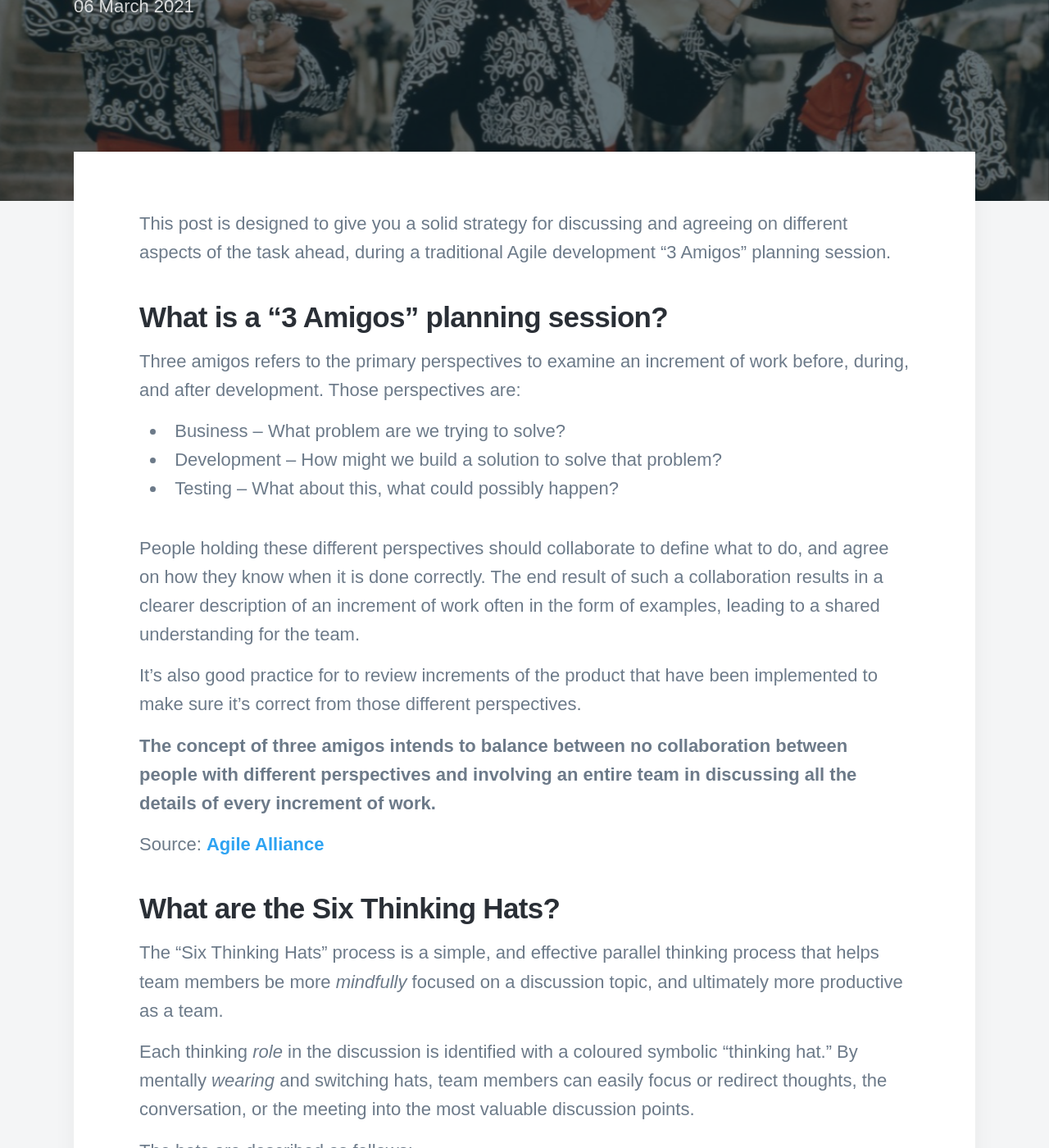
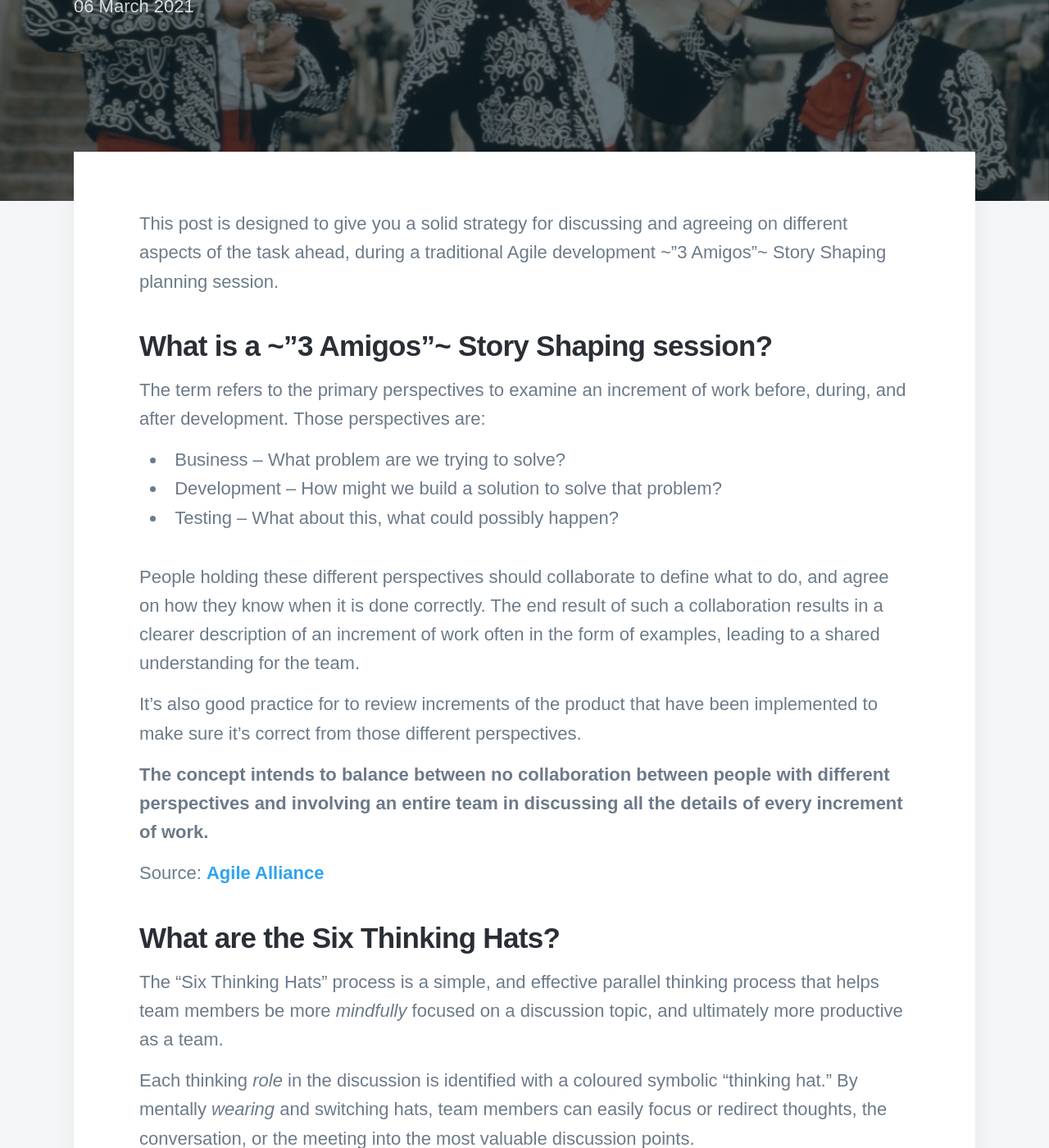
Before and after one commit to TheTestingMuse/thetestingmuse.github.io, a Jekyll site: the page built from _posts/2021-03-06-six-story-shaping-hats.md, in a window 1280 px wide and 1400 px high, scrolled down 412 px. Shown: the whole window at 82% size. Built offline with Jekyll 4.4.1, drawn with Linux system fonts in a browser that asks for light colours; nearby versions of some CDN libraries; some web fonts are replaced; some of the changed text lies outside the part shown.

Commit message:
Update and rename 2021-03-06-six-3-amigos-hats.md to 2021-03-06-six-story-shaping-hats.md

```diff
--- a/_posts/2021-03-06-six-3-amigos-hats.md
+++ b/_posts/2021-03-06-six-story-shaping-hats.md
@@ -1,24 +1,25 @@
 ---
 layout: post
-title: Six 3 Amigos Hats
+title: Six Story Shaping Hats
 subtitle: 6th Mar 2021
 description: "... Hopefully this post will start you off thinking about how the Six Thinking Hats might help your teams to discuss and agree on different aspects of the task ahead. That in turn should lessen ambiguity, give greater clarity on what you’re working on, and reduce issues you might otherwise have found later in the process..."
 date: 2021-03-06 20:19:00 +00:00
 author: David
-permalink: /blog/six-3-amigos-hats/
+permalink: /blog/six-story-shaping-hats/
 featured_image: /images/posts/ThreeAmigos.png
 categories:
   - Testing
   - Models
   - Agile
   - 3 Amigos
+  - Story Shaping
   - Planning
 ---
 
-This post is designed to give you a solid strategy for discussing and agreeing on different aspects of the task ahead, during a traditional Agile development "3 Amigos" planning session.
+This post is designed to give you a solid strategy for discussing and agreeing on different aspects of the task ahead, during a traditional Agile development ~"3 Amigos"~ Story Shaping planning session.
 
-## What is a "3 Amigos" planning session?
-Three amigos refers to the primary perspectives to examine an increment of work before, during, and after development.  Those perspectives are:
+## What is a ~"3 Amigos"~ Story Shaping session?
+The term refers to the primary perspectives to examine an increment of work before, during, and after development.  Those perspectives are:
 
 * Business – What problem are we trying to solve?
 * Development – How might we build a solution to solve that problem?
@@ -28,7 +29,7 @@ People holding these different perspectives should collaborate to define what to
 
 It’s also good practice for to review increments of the product that have been implemented to make sure it’s correct from those different perspectives.
 
-**The concept of three amigos intends to balance between no collaboration between people with different perspectives and involving an entire team in discussing all the details of every increment of work.**
+**The concept intends to balance between no collaboration between people with different perspectives and involving an entire team in discussing all the details of every increment of work.**
 
 Source: [Agile Alliance](https://www.agilealliance.org/glossary/three-amigos/)
 
@@ -55,7 +56,7 @@ The **Green Hat** focuses on creativity; the possibilities, alternatives, and ne
 The **Blue Hat** is used to manage the thinking process. It’s the control mechanism that ensures the Six Thinking Hats® guidelines are observed.
 
 ## Combining concepts
-Let’s run through the different hats, and some example "3 Amigos" discussion points they might bring into the discussion.
+Let’s run through the different hats, and some example "Story Shaping" discussion points they might bring into the discussion.
 
 ### Blue hat - The Thinking Process facilitator’s hat
 This person (often the PO) manages the flow of the conversation and make sure all hats have been worn, and different aspects raised have been discussed and noted.
```
